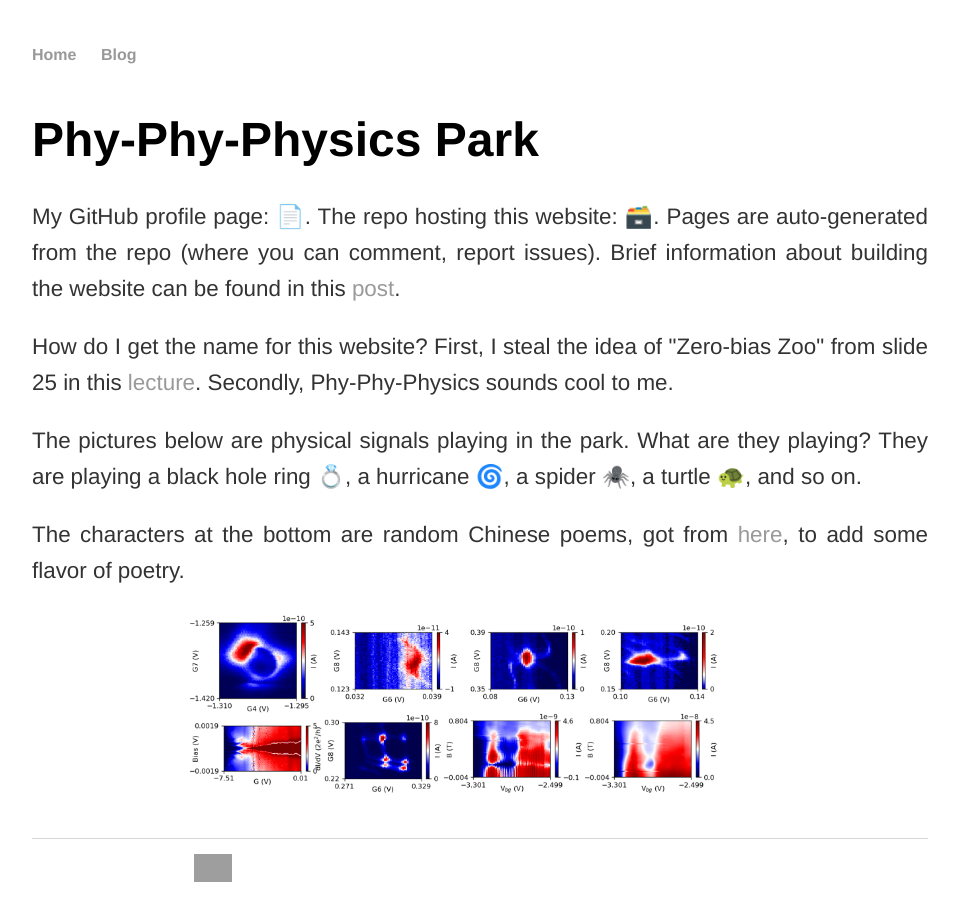
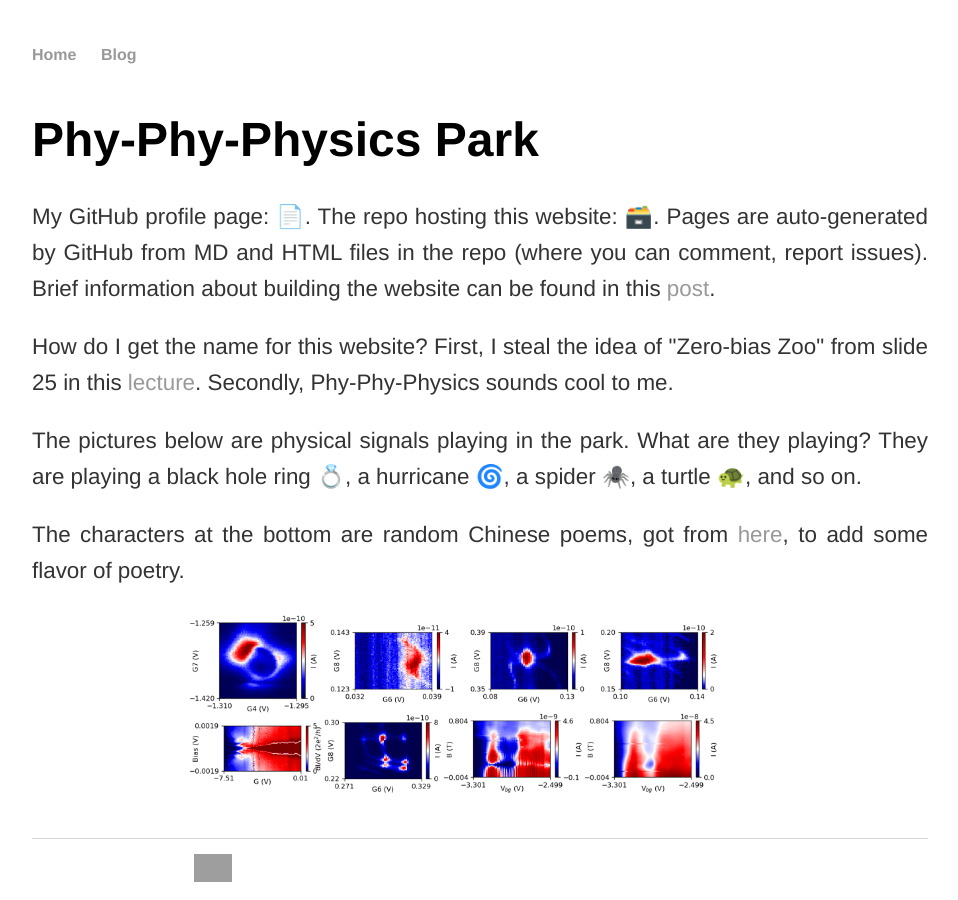
Before and after one commit to cover-me/cover-me.github.io, a Jekyll site: the page built from index.html, in a window 1280 px wide. Shown: the whole page, without its empty margins (160-1118 px from the left). Built offline with Jekyll 4.4.1, drawn with Linux system fonts in a browser that asks for light colours; grey boxes are pictures that could not be loaded.

Commit message:
Update index.html

```diff
--- a/index.html
+++ b/index.html
@@ -7,7 +7,7 @@ title: Phy-Phy-Physics Park
 	<p>
 		My GitHub profile page: <a href='https://github.com/cover-me'>📄</a>.
 		The repo hosting this website: <a href='https://github.com/cover-me/cover-me.github.io'>🗃️</a>.
-		Pages are auto-generated from the repo (where you can comment, report issues).
+		Pages are auto-generated by GitHub from MD and HTML files in the repo (where you can comment, report issues).
 		Brief information about building the website can be found in this <a href="https://cover-me.github.io/2019/01/20/The-first-post.html">post</a>.
 	</p>
 	<p>
```
